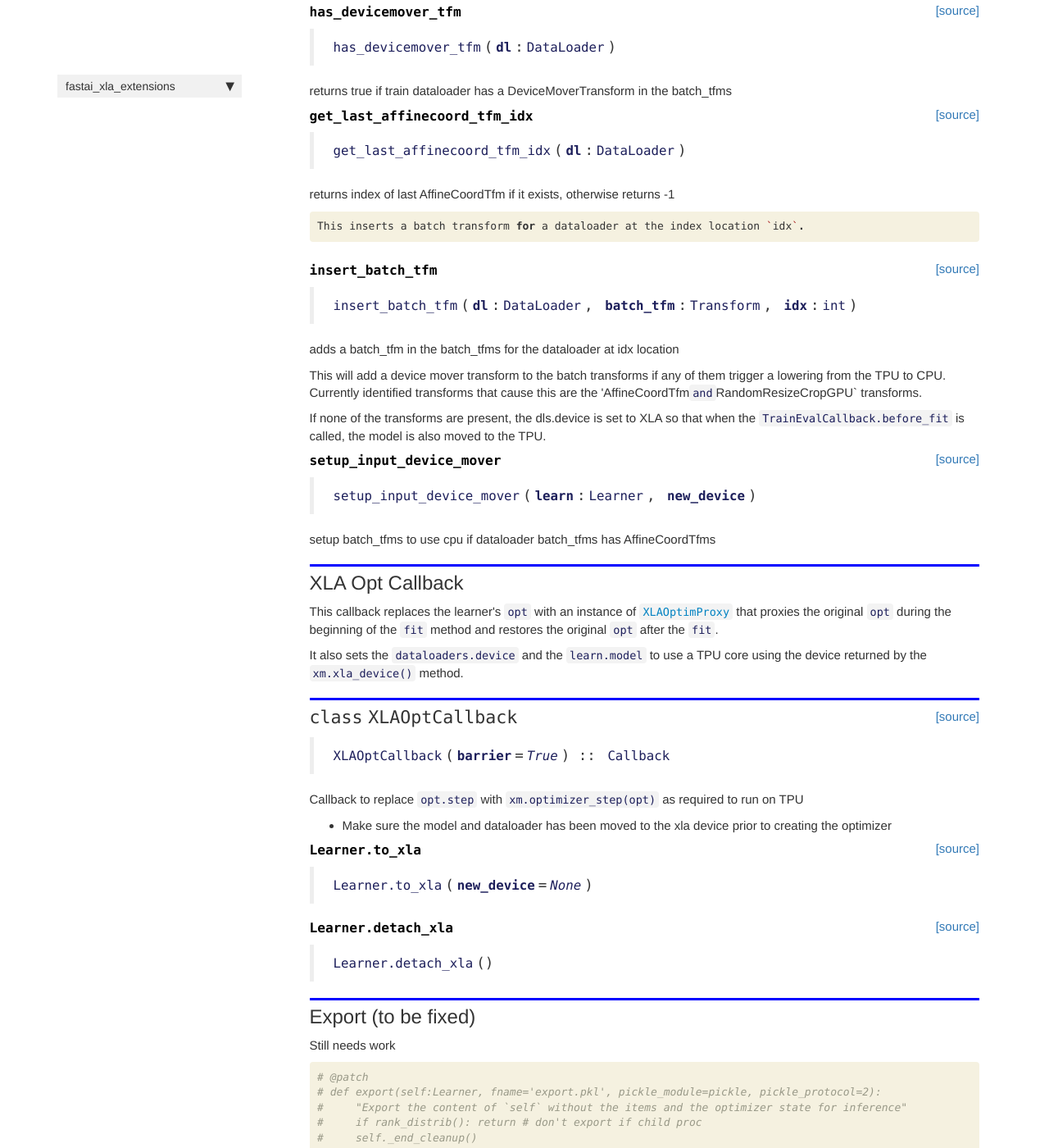
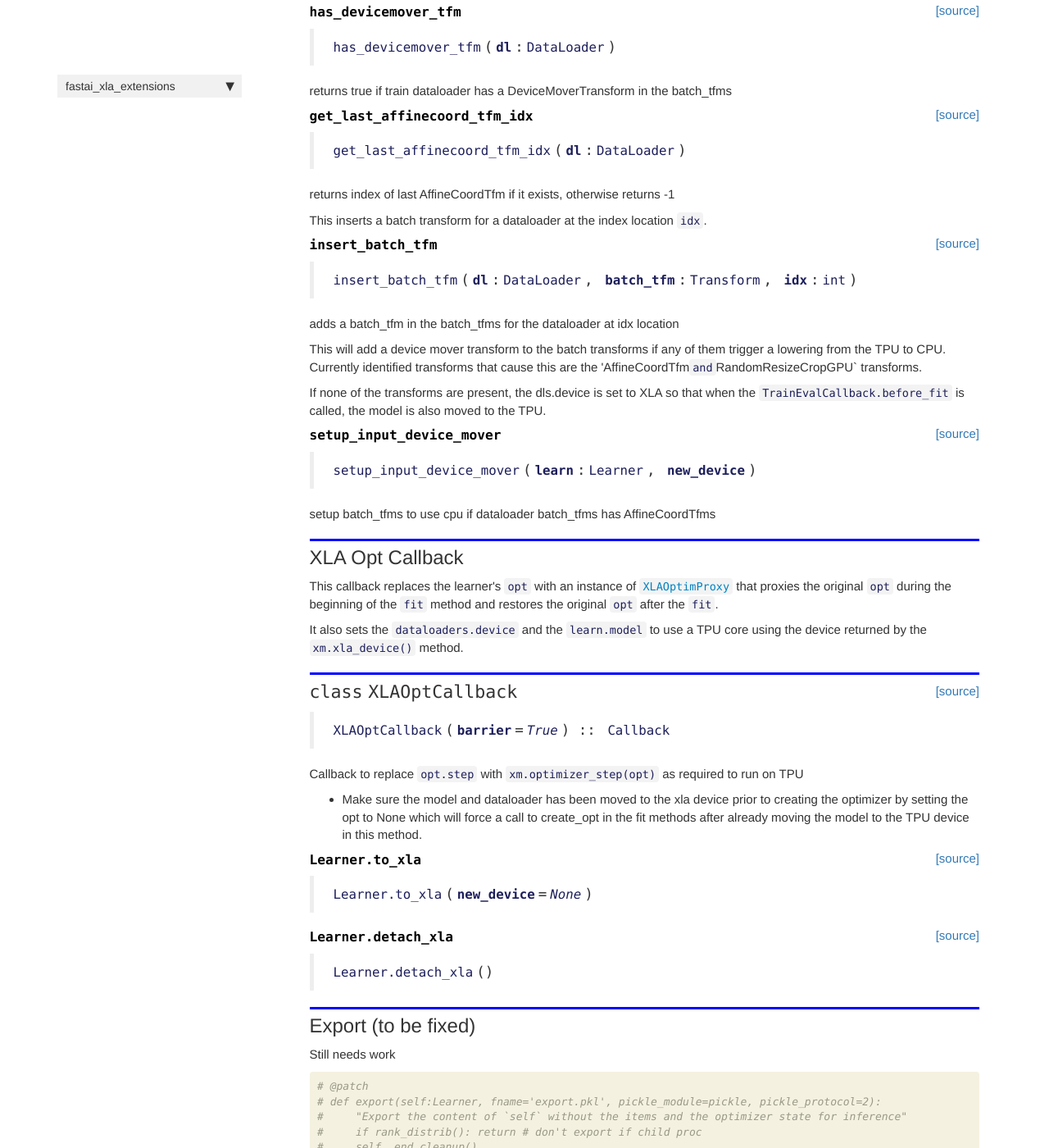
Before and after one commit to butchland/fastai_xla_extensions, a Jekyll site: the page built from docs/core.html, in a window 1280 px wide and 1400 px high, scrolled down 2708 px. Shown: the whole window at 82% size. Built offline with Jekyll 4.4.1, drawn with Linux system fonts in a browser that asks for light colours; nearby versions of some CDN libraries; comment, search, counter and statistics services are not loaded.

Commit message:
Fix error cell by change cell type to markdown

```diff
--- a/docs/core.html
+++ b/docs/core.html
@@ -415,23 +415,13 @@ in XLA by which the  <code>def _fetch_gradients(optimizer)</code> in <code>for p
 </div>
     {% endraw %}
 
-    {% raw %}
-
-<div class="cell border-box-sizing code_cell rendered">
-<div class="input">
-
-<div class="inner_cell">
-    <div class="input_area">
-<div class=" highlight hl-ipython3"><pre><span></span><span class="n">This</span> <span class="n">inserts</span> <span class="n">a</span> <span class="n">batch</span> <span class="n">transform</span> <span class="k">for</span> <span class="n">a</span> <span class="n">dataloader</span> <span class="n">at</span> <span class="n">the</span> <span class="n">index</span> <span class="n">location</span> <span class="err">`</span><span class="n">idx</span><span class="err">`</span><span class="o">.</span>
-</pre></div>
-
-    </div>
-</div>
-</div>
-
-</div>
-    {% endraw %}
-
+<div class="cell border-box-sizing text_cell rendered"><div class="inner_cell">
+<div class="text_cell_render border-box-sizing rendered_html">
+<p>This inserts a batch transform for a dataloader at the index location <code>idx</code>.</p>
+
+</div>
+</div>
+</div>
     {% raw %}
 
 <div class="cell border-box-sizing code_cell rendered">
@@ -483,7 +473,7 @@ in XLA by which the  <code>def _fetch_gradients(optimizer)</code> in <code>for p
 
 
 <div class="output_markdown rendered_html output_subarea ">
-<h4 id="setup_input_device_mover" class="doc_header"><code>setup_input_device_mover</code><a href="https://github.com/butchland/fastai_xla_extensions/tree/master/fastai_xla_extensions/core.py#L165" class="source_link" style="float:right">[source]</a></h4><blockquote><p><code>setup_input_device_mover</code>(<strong><code>learn</code></strong>:<code>Learner</code>, <strong><code>new_device</code></strong>)</p>
+<h4 id="setup_input_device_mover" class="doc_header"><code>setup_input_device_mover</code><a href="https://github.com/butchland/fastai_xla_extensions/tree/master/fastai_xla_extensions/core.py#L163" class="source_link" style="float:right">[source]</a></h4><blockquote><p><code>setup_input_device_mover</code>(<strong><code>learn</code></strong>:<code>Learner</code>, <strong><code>new_device</code></strong>)</p>
 </blockquote>
 <p>setup batch_tfms to use cpu if dataloader batch_tfms has AffineCoordTfms</p>
 
@@ -523,7 +513,7 @@ in XLA by which the  <code>def _fetch_gradients(optimizer)</code> in <code>for p
 
 
 <div class="output_markdown rendered_html output_subarea ">
-<h2 id="XLAOptCallback" class="doc_header"><code>class</code> <code>XLAOptCallback</code><a href="https://github.com/butchland/fastai_xla_extensions/tree/master/fastai_xla_extensions/core.py#L189" class="source_link" style="float:right">[source]</a></h2><blockquote><p><code>XLAOptCallback</code>(<strong><code>barrier</code></strong>=<em><code>True</code></em>) :: <code>Callback</code></p>
+<h2 id="XLAOptCallback" class="doc_header"><code>class</code> <code>XLAOptCallback</code><a href="https://github.com/butchland/fastai_xla_extensions/tree/master/fastai_xla_extensions/core.py#L187" class="source_link" style="float:right">[source]</a></h2><blockquote><p><code>XLAOptCallback</code>(<strong><code>barrier</code></strong>=<em><code>True</code></em>) :: <code>Callback</code></p>
 </blockquote>
 <p>Callback to replace <code>opt.step</code> with <code>xm.optimizer_step(opt)</code> as required to run on TPU</p>
 
@@ -547,7 +537,7 @@ in XLA by which the  <code>def _fetch_gradients(optimizer)</code> in <code>for p
 <div class="cell border-box-sizing text_cell rendered"><div class="inner_cell">
 <div class="text_cell_render border-box-sizing rendered_html">
 <ul>
-<li>Make sure the model and dataloader has been moved to the xla device prior to creating the optimizer</li>
+<li>Make sure the model and dataloader has been moved to the xla device prior to creating the optimizer by setting the opt to None which will force a call to create_opt in the fit methods after already moving the model to the TPU device in this method.</li>
 </ul>
 
 </div>
@@ -557,20 +547,6 @@ in XLA by which the  <code>def _fetch_gradients(optimizer)</code> in <code>for p
 
 <div class="cell border-box-sizing code_cell rendered">
 
-</div>
-    {% endraw %}
-
-    {% raw %}
-
-<div class="cell border-box-sizing code_cell rendered">
-
-</div>
-    {% endraw %}
-
-    {% raw %}
-
-<div class="cell border-box-sizing code_cell rendered">
-
 <div class="output_wrapper">
 <div class="output">
 
@@ -578,7 +554,7 @@ in XLA by which the  <code>def _fetch_gradients(optimizer)</code> in <code>for p
 
 
 <div class="output_markdown rendered_html output_subarea ">
-<h4 id="Learner.to_xla" class="doc_header"><code>Learner.to_xla</code><a href="https://github.com/butchland/fastai_xla_extensions/tree/master/fastai_xla_extensions/core.py#L234" class="source_link" style="float:right">[source]</a></h4><blockquote><p><code>Learner.to_xla</code>(<strong><code>new_device</code></strong>=<em><code>None</code></em>)</p>
+<h4 id="Learner.to_xla" class="doc_header"><code>Learner.to_xla</code><a href="https://github.com/butchland/fastai_xla_extensions/tree/master/fastai_xla_extensions/core.py#L218" class="source_link" style="float:right">[source]</a></h4><blockquote><p><code>Learner.to_xla</code>(<strong><code>new_device</code></strong>=<em><code>None</code></em>)</p>
 </blockquote>
 
 </div>
@@ -609,7 +585,7 @@ in XLA by which the  <code>def _fetch_gradients(optimizer)</code> in <code>for p
 
 
 <div class="output_markdown rendered_html output_subarea ">
-<h4 id="Learner.detach_xla" class="doc_header"><code>Learner.detach_xla</code><a href="https://github.com/butchland/fastai_xla_extensions/tree/master/fastai_xla_extensions/core.py#L246" class="source_link" style="float:right">[source]</a></h4><blockquote><p><code>Learner.detach_xla</code>()</p>
+<h4 id="Learner.detach_xla" class="doc_header"><code>Learner.detach_xla</code><a href="https://github.com/butchland/fastai_xla_extensions/tree/master/fastai_xla_extensions/core.py#L230" class="source_link" style="float:right">[source]</a></h4><blockquote><p><code>Learner.detach_xla</code>()</p>
 </blockquote>
 
 </div>
```
Also changed, not shown: fastai_xla_extensions/core.py (+0 -16 lines), 1 other file.
